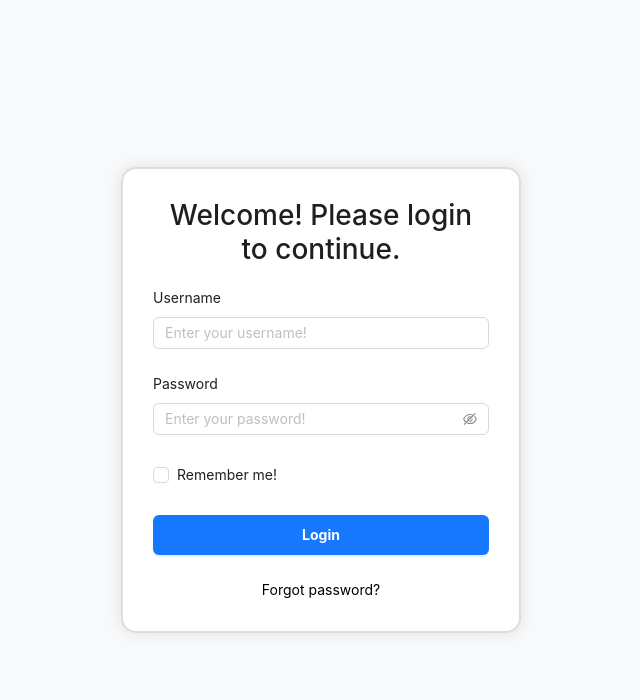
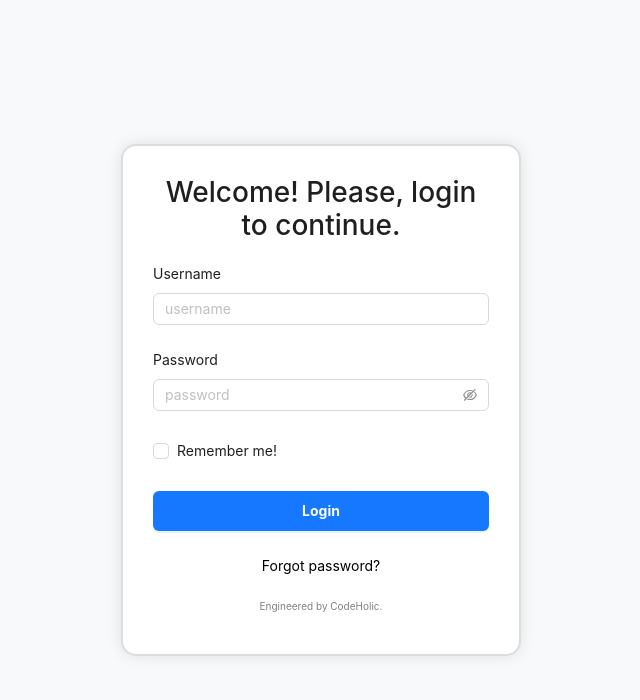
Before and after one commit to salmanbkabbasi/react-login-form, a React (Create React App) app: page / in a window 1280 px wide. Shown: the top 700 px of the page, without its empty margins (319-959 px from the left). Built offline with nearby package versions, Linux system fonts and the light colour scheme.

Commit message:
Added signature in the bottom and changed validations as well.

```diff
--- a/src/myComponents/Login.js
+++ b/src/myComponents/Login.js
@@ -12,7 +12,7 @@ export default function Login({ setIsLoggedIn }) {
   );
 
   const handleLogin = (values) => {
-    if (values.username === "Testing" && values.password === "Testing@123") {
+    if (values.username === "admin" && values.password === "Admin@123") {
       setIsLoggedIn(true);
       alert("Login successful!");
       navigate("/home");
@@ -25,9 +25,15 @@ export default function Login({ setIsLoggedIn }) {
 
   const validate = Yup.object({
     username: Yup.string()
-      .required("Username required!"),
+      // .min(5, "Must be at least 5 characters!")
+      .required("Username!"),
 
     password: Yup.string()
+      // .min(8, "Password must be at least 8 characters long!")
+      // .matches(
+      //   passwordRegex,
+      //   "Password must contain uppercase, lowercase, number, and special character!"
+      // )
       .required("Password required!"),
 
     remember: Yup.boolean(),
@@ -84,7 +90,7 @@ export default function Login({ setIsLoggedIn }) {
                 marginBottom: "20px",
               }}
             >
-              Welcome! Please login to continue.
+              Welcome! Please, login to continue.
             </h1>
 
             <Form.Item
@@ -96,7 +102,7 @@ export default function Login({ setIsLoggedIn }) {
             >
               <Input
                 name="username"
-                placeholder="Enter your username!"
+                placeholder="username"
                 value={values.username}
                 onChange={handleChange}
                 onBlur={handleBlur}
@@ -112,7 +118,7 @@ export default function Login({ setIsLoggedIn }) {
             >
               <Input.Password
                 name="password"
-                placeholder="Enter your password!"
+                placeholder="password"
                 value={values.password}
                 onChange={handleChange}
                 onBlur={handleBlur}
@@ -149,7 +155,10 @@ export default function Login({ setIsLoggedIn }) {
             <div style={{ textAlign: "center" }}>
               <a href="/" style={{ color: "black", textDecoration: "none" }}>
                 Forgot password?
-              </a>
+              </a><br /><br />
+            </div>
+            <div>
+              <p style={{textAlign: "center", fontSize: "10px", color: "gray"}}>Engineered by CodeHolic.</p>
             </div>
           </Form>
         </div>
```
